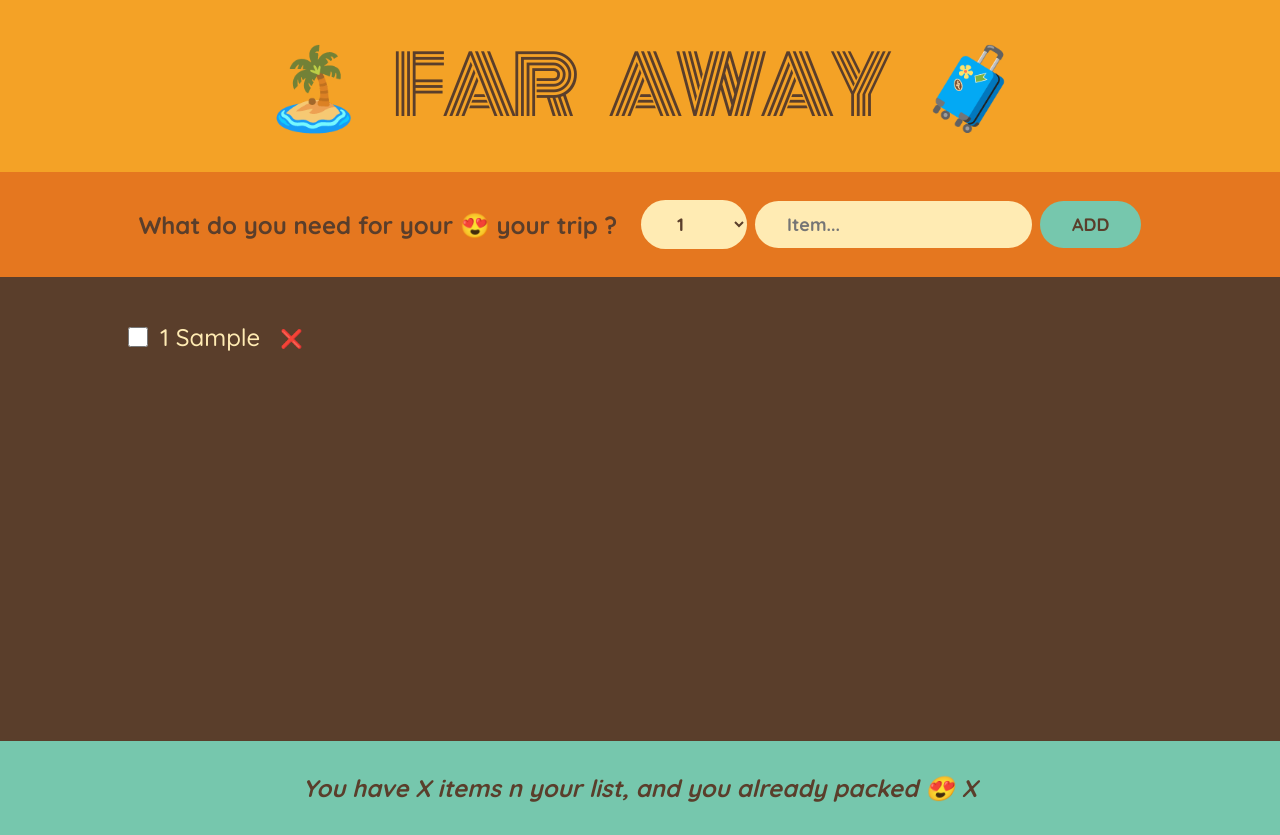
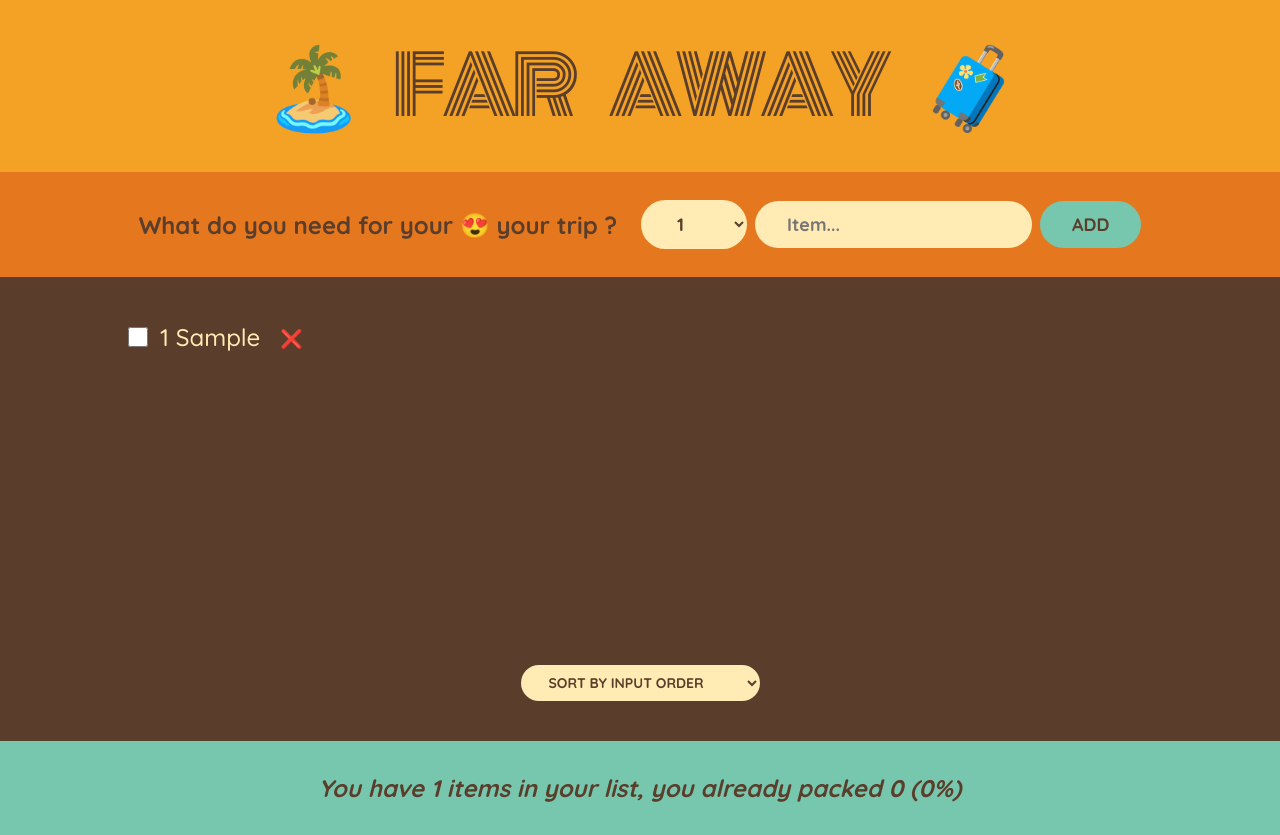
Before and after one commit to AzamatOrtiqovdev/travel-list, a React (Create React App) app: page / in a window 1280 px wide. Both pictures are taken after typing "Sample" into the empty fields and a click on the button "ADD". Built offline with nearby package versions, Linux system fonts and the light colour scheme.

Commit message:
sorting items

```diff
--- a/src/App.js
+++ b/src/App.js
@@ -4,24 +4,31 @@
   const [items, setItems] = useState([]);
 
   function hundleAddItems(item) {
-    setItems((items) => [...items, item])
+    setItems((items) => [...items, item]);
   }
 
   function hundleDeleteItems(id) {
-    console.log(id)
-    setItems(items => items.filter(item => item.id !== id))
+    setItems((items) => items.filter((item) => item.id !== id));
   }
 
   function hundleToggleItems(id) {
-    setItems(items => items.map(item => item.id === id ? {...item, packed: !item.packed}: item))
+    setItems((items) =>
+      items.map((item) =>
+        item.id === id ? { ...item, packed: !item.packed } : item
+      )
+    );
   }
 
   return (
     <div>
       <Logo />
-      <Form onAddItems = {hundleAddItems}/>
-      <PackingList items = {items} onDeleteItems={hundleDeleteItems} onToggleItems={hundleToggleItems}/>
-      <Stats />
+      <Form onAddItems={hundleAddItems} />
+      <PackingList
+        items={items}
+        onDeleteItems={hundleDeleteItems}
+        onToggleItems={hundleToggleItems}
+      />
+      <Stats items={items} />
     </div>
   );
 }
@@ -30,18 +37,16 @@
   return <h1>🏝️ Far away 🧳</h1>;
 }
 
-function Form({onAddItems}) {
+function Form({ onAddItems }) {
   const [description, setDescription] = useState("");
   const [quantity, setQuantity] = useState(1);
-
 
   function handleSubmit(e) {
     e.preventDefault();
 
-    const newItem = {description, quantity, packed: false, id: new Date()};
-    console.log(newItem);
+    const newItem = { description, quantity, packed: false, id: new Date() };
 
-    onAddItems(newItem)
+    onAddItems(newItem);
 
     setDescription("");
     setQuantity(1);
@@ -72,22 +77,54 @@
   );
 }
 
-function PackingList({items, onDeleteItems, onToggleItems}) {
+function PackingList({ items, onDeleteItems, onToggleItems }) {
+  const [sortBy, setSortBy] = useState("input");
+  let sortedItems;
+
+  if (sortBy === "input") sortedItems = items;
+
+  if (sortBy === "description")
+    sortedItems = items
+      .slice()
+      .sort((a, b) => a.description.localeCompare(b.description));
+
+  if (sortBy === "packed")
+    sortedItems = items
+      .slice()
+      .sort((a, b) => Number(a.packed) - Number(b.packed));
+
   return (
     <div className="list">
       <ul>
-        {items.map((item) => (
-          <Item item={item} key={item.id} onDeleteItems={onDeleteItems} onToggleItems={onToggleItems}/>
+        {sortedItems.map((item) => (
+          <Item
+            item={item}
+            key={item.id}
+            onDeleteItems={onDeleteItems}
+            onToggleItems={onToggleItems}
+          />
         ))}
       </ul>
+
+      <div className="actions">
+        <select value={sortBy} onChange={(e) => setSortBy(e.target.value)}>
+          <option value="input">Sort by input order</option>
+          <option value="description">Sort by description</option>
+          <option value="packed">Sort by packed status</option>
+        </select>
+      </div>
     </div>
   );
 }
 
-function Item({ item , onDeleteItems, onToggleItems }) {
+function Item({ item, onDeleteItems, onToggleItems }) {
   return (
     <li>
-      <input type="checkbox" value={item.packed} onChange={() => onToggleItems(item.id)}/>
+      <input
+        type="checkbox"
+        value={item.packed}
+        onChange={() => onToggleItems(item.id)}
+      />
       <span style={item.packed ? { textDecoration: "line-through" } : {}}>
         {item.quantity} {item.description}
       </span>
@@ -96,10 +133,26 @@
   );
 }
 
-function Stats() {
+function Stats({ items }) {
+  if (!items.length) {
+    return (
+      <p className="stats">
+        <em>Start adding some items to your packing list 🚀</em>
+      </p>
+    );
+  }
+
+  const numItems = items.length;
+  const numPacked = items.filter((item) => item.packed).length;
+  const percentage = (numPacked / numItems) * 100;
+
   return (
     <footer className="stats">
-      <em>You have X items n your list, and you already packed 😍 X</em>
+      <em>
+        {percentage === 100
+          ? "You got everything! Ready to go ✈️"
+          : `You have ${numItems} items in your list, you already packed ${numPacked} (${percentage}%)`}
+      </em>
     </footer>
   );
 }
```
